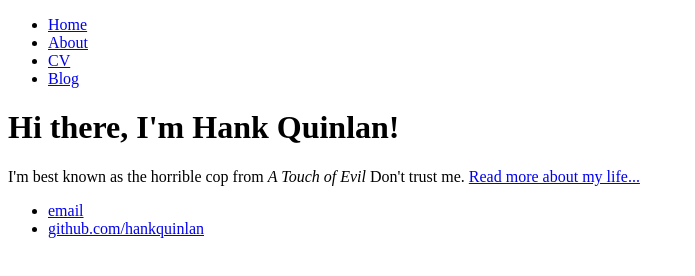
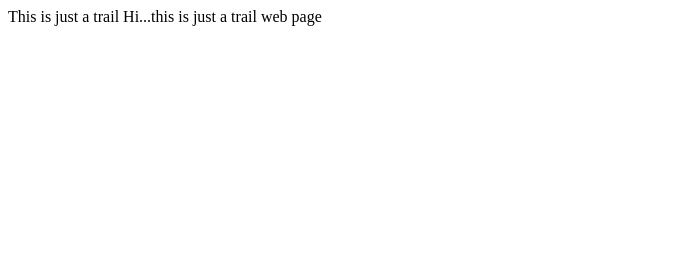
Before and after one commit to shahgeeta4u/geetashah4u.github.io, a plain HTML site: page index.html in a window 1280 px wide. Shown: the whole page, without its empty margins (0-695 px from the left). Drawn offline with Linux system fonts and the light colour scheme.

Commit message:
Update index.html

```diff
--- a/index.html
+++ b/index.html
@@ -1,28 +1,9 @@
 <!DOCTYPE html>
 <html>
 	<head>
-		<title>Hank Quinlan, Horrible Cop</title>
+	This is just a trail
 	</head>
 	<body>
-		<nav>
-    		<ul>
-        		<li><a href="/">Home</a></li>
-	        	<li><a href="/about">About</a></li>
-        		<li><a href="/cv">CV</a></li>
-        		<li><a href="/blog">Blog</a></li>
-    		</ul>
-		</nav>
-		<div class="container">
-    		<div class="blurb">
-        		<h1>Hi there, I'm Hank Quinlan!</h1>
-				<p>I'm best known as the horrible cop from <em>A Touch of Evil</em> Don't trust me. <a href="/about">Read more about my life...</a></p>
-    		</div><!-- /.blurb -->
-		</div><!-- /.container -->
-		<footer>
-    		<ul>
-        		<li><a href="mailto:hankquinlanhub@gmail.com">email</a></li>
-        		<li><a href="https://github.com/hankquinlan">github.com/hankquinlan</a></li>
-			</ul>
-		</footer>
+	Hi...this is just a trail web page
 	</body>
 </html>
```
